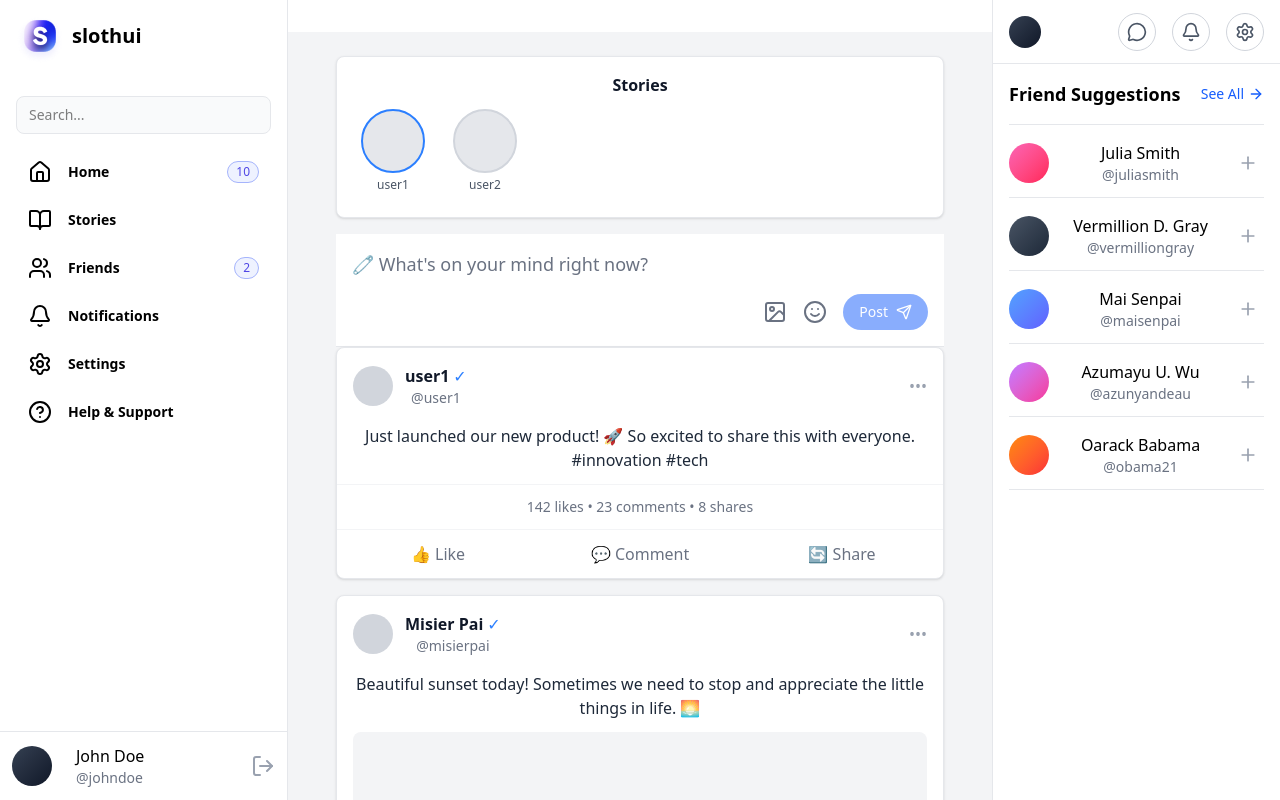
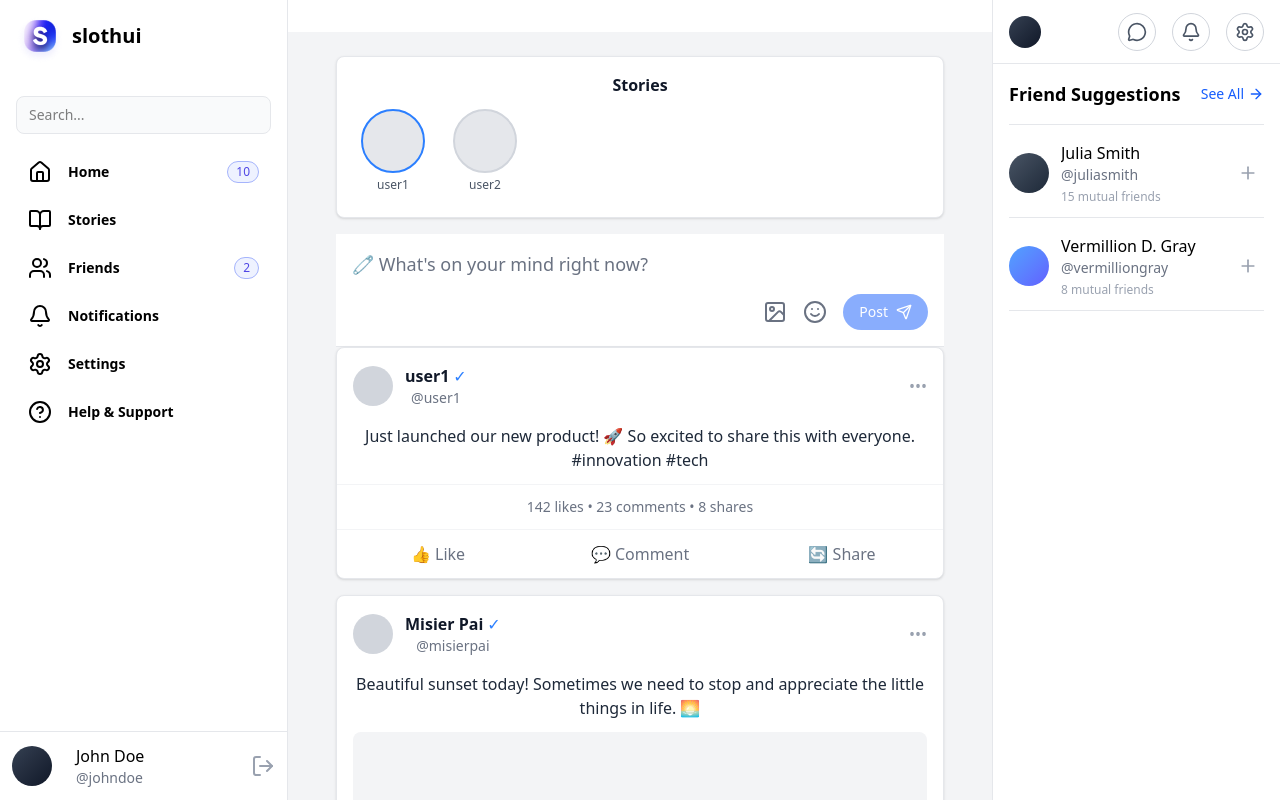
Before and after one commit to trungvu2011/social-media-frontend, a React (Vite) app: page / in a window 1280 px wide. Shown: the top 800 px of the page. Built offline with nearby package versions, Linux system fonts and the light colour scheme.

Commit message:
trang hien thi bai viet

```diff
--- a/src/components/FriendSuggestions.tsx
+++ /dev/null
@@ -1,71 +0,0 @@
-import { Plus, ArrowRight, MoreVertical } from "lucide-react";
-
-const suggestions = [
-  {
-    id: 1,
-    name: "Julia Smith",
-    username: "@juliasmith",
-    avatar: "from-pink-400 to-rose-500",
-  },
-  {
-    id: 2,
-    name: "Vermillion D. Gray",
-    username: "@vermilliongray",
-    avatar: "from-gray-600 to-gray-800",
-  },
-  {
-    id: 3,
-    name: "Mai Senpai",
-    username: "@maisenpai",
-    avatar: "from-blue-400 to-indigo-500",
-  },
-  {
-    id: 4,
-    name: "Azumayu U. Wu",
-    username: "@azunyandeau",
-    avatar: "from-purple-400 to-pink-500",
-  },
-  {
-    id: 5,
-    name: "Oarack Babama",
-    username: "@obama21",
-    avatar: "from-orange-400 to-red-500",
-  },
-];
-const FriendSuggestions = () => {
-  return (
-    <div className="bg-white m-4 gap-6">
-      <div className="flex items-center justify-between mb-4 border-b border-gray-200 pb-4">
-        <h2 className="font-semibold text-lg">Friend Suggestions</h2>
-        <button className="flex items-center gap-1 text-blue-600 hover:text-blue-700 text-sm">
-          <span>See All</span>
-          <ArrowRight className="w-4 h-4" />
-        </button>
-      </div>
-
-      <div className="space-y-4">
-        {suggestions.map((user) => (
-          <div
-            key={user.id}
-            className="flex items-center gap-3 border-b pb-3 border-gray-200"
-          >
-            <div
-              className={`w-10 h-10 rounded-full bg-gradient-to-br ${user.avatar}`}
-            ></div>
-            <div className="flex-1 min-w-0 text-lef">
-              <div className="font-medium truncate">{user.name}</div>
-              <div className="text-sm text-gray-500 truncate">
-                {user.username}
-              </div>
-            </div>
-            <button className="p-1.5 hover:bg-gray-100 rounded-lg transition-colors">
-              <Plus className="w-5 h-5 text-gray-400" />
-            </button>
-          </div>
-        ))}
-      </div>
-    </div>
-  );
-};
-
-export default FriendSuggestions;
--- /dev/null
+++ b/src/components/feed/FriendSuggestions.tsx
@@ -0,0 +1,64 @@
+import { Plus, ArrowRight } from "lucide-react";
+import type { FriendSuggestion } from '../../types/social';
+
+interface FriendSuggestionsProps {
+  suggestions: FriendSuggestion[];
+}
+
+const FriendSuggestions = ({ suggestions }: FriendSuggestionsProps) => {
+  // Tạo gradient colors cho avatar dựa trên user id
+  const getAvatarGradient = (id: string) => {
+    const gradients = [
+      "from-pink-400 to-rose-500",
+      "from-gray-600 to-gray-800",
+      "from-blue-400 to-indigo-500",
+      "from-purple-400 to-pink-500",
+      "from-orange-400 to-red-500",
+      "from-green-400 to-teal-500",
+      "from-yellow-400 to-orange-500",
+    ];
+    const index = parseInt(id) % gradients.length;
+    return gradients[index];
+  };
+
+  return (
+    <div className="bg-white m-4 gap-6">
+      <div className="flex items-center justify-between mb-4 border-b border-gray-200 pb-4">
+        <h2 className="font-semibold text-lg">Friend Suggestions</h2>
+        <button className="flex items-center gap-1 text-blue-600 hover:text-blue-700 text-sm">
+          <span>See All</span>
+          <ArrowRight className="w-4 h-4" />
+        </button>
+      </div>
+
+      <div className="space-y-4">
+        {suggestions.map((suggestion) => (
+          <div
+            key={suggestion.id}
+            className="flex items-center gap-3 border-b pb-3 border-gray-200"
+          >
+            <div
+              className={`w-10 h-10 rounded-full bg-gradient-to-br ${getAvatarGradient(suggestion.id)}`}
+            ></div>
+            <div className="flex-1 min-w-0 text-left">
+              <div className="font-medium truncate">{suggestion.user.displayName}</div>
+              <div className="text-sm text-gray-500 truncate">
+                @{suggestion.user.username}
+              </div>
+              {suggestion.mutualFriends > 0 && (
+                <div className="text-xs text-gray-400 mt-1">
+                  {suggestion.mutualFriends} mutual friends
+                </div>
+              )}
+            </div>
+            <button className="p-1.5 hover:bg-gray-100 rounded-lg transition-colors">
+              <Plus className="w-5 h-5 text-gray-400" />
+            </button>
+          </div>
+        ))}
+      </div>
+    </div>
+  );
+};
+
+export default FriendSuggestions;
--- a/src/components/layout/Layout.tsx
+++ b/src/components/layout/Layout.tsx
@@ -6,7 +6,7 @@ import type { FriendSuggestion, Event } from '../../types/social';
 interface LayoutProps {
   children: React.ReactNode;
   friendSuggestions: FriendSuggestion[];
-  events: Event[];
+  events?: Event[];
 }
 
 const Layout: React.FC<LayoutProps> = ({ children, friendSuggestions, events }) => {
@@ -28,7 +28,7 @@ const Layout: React.FC<LayoutProps> = ({ children, friendSuggestions, events })
 
       {/* Right Sidebar */}
       <div className="fixed right-0 top-0 h-screen z-30">
-        <RightSidebar />
+        <RightSidebar friendSuggestions={friendSuggestions} events={events} />
       </div>
     </div>
   );
--- a/src/components/layout/RightSideBar.tsx
+++ b/src/components/layout/RightSideBar.tsx
@@ -1,7 +1,13 @@
 import { Bell, MessageCircle, Settings } from "lucide-react";
-import FriendSuggestions from "../FriendSuggestions";
+import FriendSuggestions from "../feed/FriendSuggestions";
+import type { FriendSuggestion, Event } from '../../types/social';
 
-const RightSidebar = () => {
+interface RightSidebarProps {
+  friendSuggestions: FriendSuggestion[];
+  events?: Event[];
+}
+
+const RightSidebar = ({ friendSuggestions, events }: RightSidebarProps) => {
   return (
     <div className="w-72 bg-white border-l border-gray-200 h-screen right-0 top-0">
       <div className="h-16 w-full border-b border-gray-200">
@@ -23,7 +29,7 @@ const RightSidebar = () => {
         </div>
       </div>
 
-      <FriendSuggestions />
+      <FriendSuggestions suggestions={friendSuggestions} />
     </div>
   );
 };
--- a/src/pages/home/HomePage.tsx
+++ b/src/pages/home/HomePage.tsx
@@ -1,5 +1,3 @@
-import { useState } from "react";
-import { useI18n } from "../../context/I18nContex";
 
 import LoginForm from "../../components/LoginForm";
 import NavBar from "../../components/NavBar";
```
